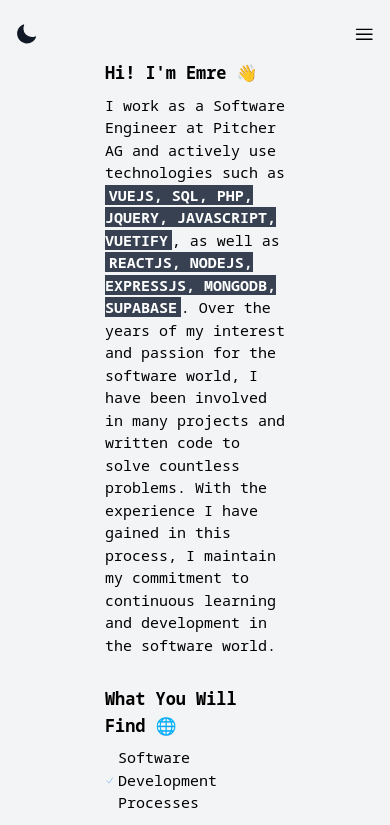
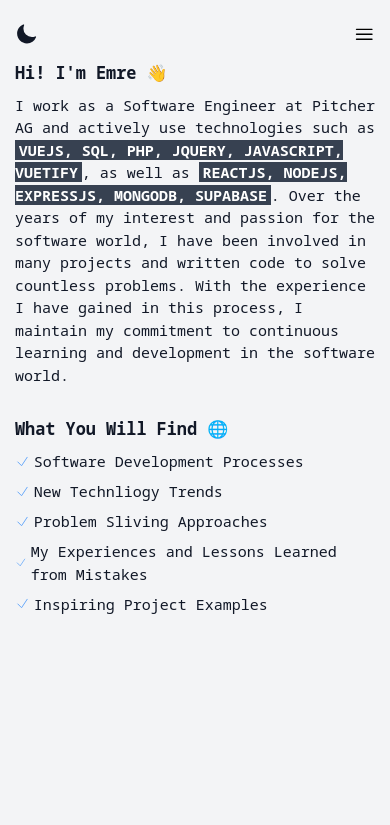
Before and after one commit to ecsabanci/react-blogpage, a React (Vite) app: page /home in a window 390 px wide. Shown: the top 825 px of the page. Built offline with nearby package versions, Linux system fonts and the light colour scheme; no server answers; the database is empty.

Commit message:
fix: the articledetail page responsiveness on mobile
fix: the colors of home page on dark theme

```diff
--- a/src/components/ArticleDetail.jsx
+++ b/src/components/ArticleDetail.jsx
@@ -30,9 +30,9 @@
   };
 
   return (
-    <div className="mx-auto flex w-11/12 items-start gap-4">
+    <div className="mx-auto lg:flex w-11/12 items-start gap-4">
       <button
-        className="flex items-center gap-2 rounded-md bg-gray-800 px-2 py-1 font-medium"
+        className="flex mb-4 items-center gap-2 rounded-md bg-gray-800 px-2 py-1 font-medium"
         onClick={() => updateClapCount()}
       >
         <HeartIcon
@@ -42,7 +42,7 @@
         <span className="text-white">{clapCount}</span>
       </button>
 
-      <div className="col-span-11">
+      <div className="col-span-11 break-words">
         {post ? (
           <div
             className={`${isDarkTheme ? "text-gray-100" : "text-gray-900"}`}
--- a/src/components/Card.jsx
+++ b/src/components/Card.jsx
@@ -17,7 +17,7 @@
       className={`mb-16 flex max-w-xl flex-col items-start justify-between border-b pb-10 ${isDarkTheme ? "border-gray-100" : "border-gray-200"}`}
     >
       <div className="group relative">
-        <h1 className="mt-3 font-semibold text-gray-900">
+        <h1 className="font-semibold text-gray-900">
           <Link to={data.href ? data.href : `article/${data.id}/${slug}`} className={`${isDarkTheme ? "text-gray-100" : "text-gray-900"}`}>
             <span className="absolute inset-0" />
             {data.title}
--- a/src/components/Home.jsx
+++ b/src/components/Home.jsx
@@ -1,8 +1,8 @@
 import { CheckIcon } from "@heroicons/react/24/outline";
 
-const Home = () => {
+const Home = ({isDarkTheme}) => {
   return (
-    <div className="mx-auto w-1/2">
+    <div className={`mx-auto lg:w-1/2 ${isDarkTheme ? "text-gray-100" : "text-gray-900"}`}>
       <p className="mb-2 flex items-center text-lg font-bold">
         Hi! I'm Emre 👋
       </p>
--- a/src/components/Main.jsx
+++ b/src/components/Main.jsx
@@ -15,7 +15,7 @@
 
   return (
     <div
-      className={`lg:h-screen gap-4 p-6 px-4 lg:grid lg:grid-cols-6 lg:overflow-hidden ${isDarkTheme ? "bg-gray-900" : "bg-gray-100"}`}
+      className={`lg:h-screen h-dvh overflow-x-hidden gap-4 p-6 px-4 lg:grid lg:grid-cols-6 lg:overflow-hidden ${isDarkTheme ? "bg-gray-900" : "bg-gray-100"}`}
     >
       <Header />
 
@@ -26,7 +26,7 @@
             element={<Navigate to="/articles" replace={true} />}
           ></Route>
 
-          <Route path="/home" element={<Home />} />
+          <Route path="/home" element={<Home isDarkTheme={isDarkTheme} />} />
           <Route path="/aboutme" element={<Details />} />
           <Route
             path="/articles"
```
